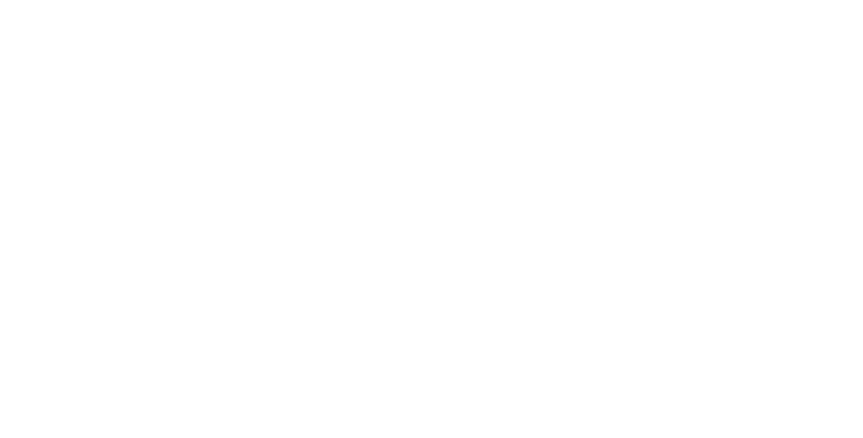
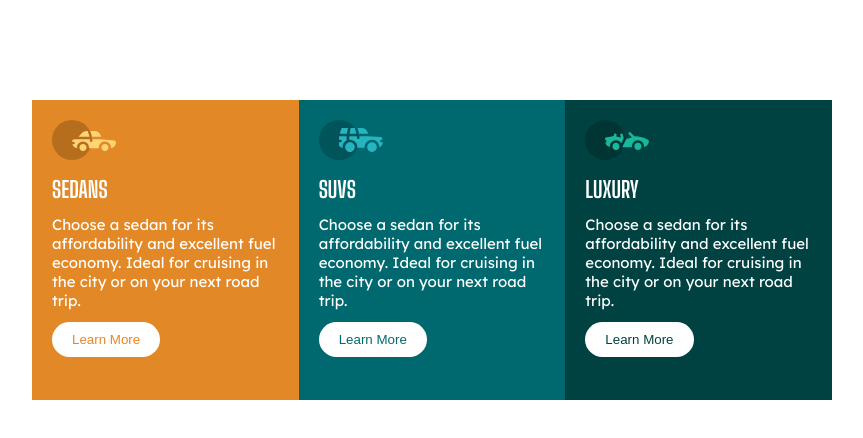
Before and after one commit to jonatanare/practica-06-G21js, a plain HTML site: page index.html in a window 1280 px wide. Shown: the whole page, without its empty margins (208-1071 px from the left). Drawn offline with Linux system fonts and the light colour scheme.

Commit message:
[UPDATE] Layout cards article

```diff
--- a/css/style.css
+++ b/css/style.css
@@ -0,0 +1,82 @@
+* {
+    box-sizing: border-box;
+    margin: 0;
+}
+
+body{
+    font-size: 15px;
+}
+.container{
+    width: 300px;
+    margin: 100px auto;
+    display: flex;
+    flex-direction: column;
+}
+
+@media (min-width: 1200px) {
+    .container{
+        width: 800px;
+        height: 300px;
+        flex-direction: row;
+    }
+}
+
+.container__article{
+    padding: 20px;
+}
+
+.container__article--orange{
+    background-color: hsl(31, 77%, 52%)
+    ;
+
+}
+
+.container__article--green{
+    background-color: hsl(184, 100%, 22%);
+}
+.container__article--green-ligth{
+    background-color: hsl(179, 100%, 13%);
+}
+.container__article-title{
+
+    font-family: 'Big Shoulders Display', cursive;
+    margin-top: 12px;
+    text-transform: uppercase;
+    color: white;
+}
+
+.container__article-paragraph{
+    font-family: 'Lexend Deca', sans-serif;
+    margin-top: 12px;
+    color: white;
+}
+
+.container__article-learn{
+    margin-top: 12px;
+    background-color: #fff;
+    border: 1px solid #fff;
+    border: none;
+    border-radius: 20px;
+    padding: 10px 20px;
+}
+.container__article-learn--text-sedan{
+    color: hsl(31, 77%, 52%)
+    ;;
+}
+
+.container__article-learn--text-suvs{
+    color: hsl(184, 100%, 22%)
+    ;;
+}
+
+.container__article-learn--text-luxury{
+    color:  hsl(179, 100%, 13%)
+    ;;
+}
+
+.container__article-learn:hover {
+    background-color: transparent;
+    border: 1px solid #fff;
+    color: white;
+    cursor: pointer;
+}
--- a/index.html
+++ b/index.html
@@ -1,13 +1,51 @@
 <!DOCTYPE html>
 <html lang="en">
+
 <head>
     <meta charset="UTF-8">
     <meta http-equiv="X-UA-Compatible" content="IE=edge">
     <meta name="viewport" content="width=device-width, initial-scale=1.0">
     <title>Practica 06</title>
     <link rel="stylesheet" href="./css/style.css">
+    <link href="https://fonts.googleapis.com/css2?family=Lexend+Deca&display=swap" rel="stylesheet">
+    <link href="https://fonts.googleapis.com/css2?family=Big+Shoulders+Display:wght@700&display=swap" rel="stylesheet">
 </head>
+
 <body>
 
+    <section class="container">
+        <article class="container__article container__article--orange">
+            <img class="container__article-icon" src="./assets/icon-sedans.svg" alt="Icon cart">
+            <h2 class="container__article-title">Sedans</h2>
+            <p class="container__article-paragraph">Choose a sedan for its affordability
+                and excellent fuel economy. Ideal for
+                cruising in the city or on your next
+                road trip.
+            </p>
+            <button class="container__article-learn container__article-learn--text-sedan">Learn More</button>
+        </article>
+        <article class="container__article container__article--green">
+            <img class="container__article-icon" src="./assets/icon-suvs.svg" alt="Icon cart">
+            <h2 class="container__article-title">suvs</h2>
+            <p class="container__article-paragraph">Choose a sedan for its affordability
+                and excellent fuel economy. Ideal for
+                cruising in the city or on your next
+                road trip.
+            </p>
+            <button class="container__article-learn container__article-learn--text-suvs">Learn More</button>
+        </article>
+        <article class="container__article container__article--green-ligth">
+            <img class="container__article-icon" src="./assets/icon-luxury.svg" alt="Icon cart">
+            <h2 class="container__article-title">Luxury</h2>
+            <p class="container__article-paragraph">Choose a sedan for its affordability
+                and excellent fuel economy. Ideal for
+                cruising in the city or on your next
+                road trip.
+            </p>
+            <button class="container__article-learn container__article-learn--text-luxury">Learn More</button>
+        </article>
+    </section>
+
 </body>
+
 </html>
```
Also changed, not shown: assets/icon-luxury.svg (added), assets/icon-sedans.svg (added), assets/icon-suvs.svg (added).
